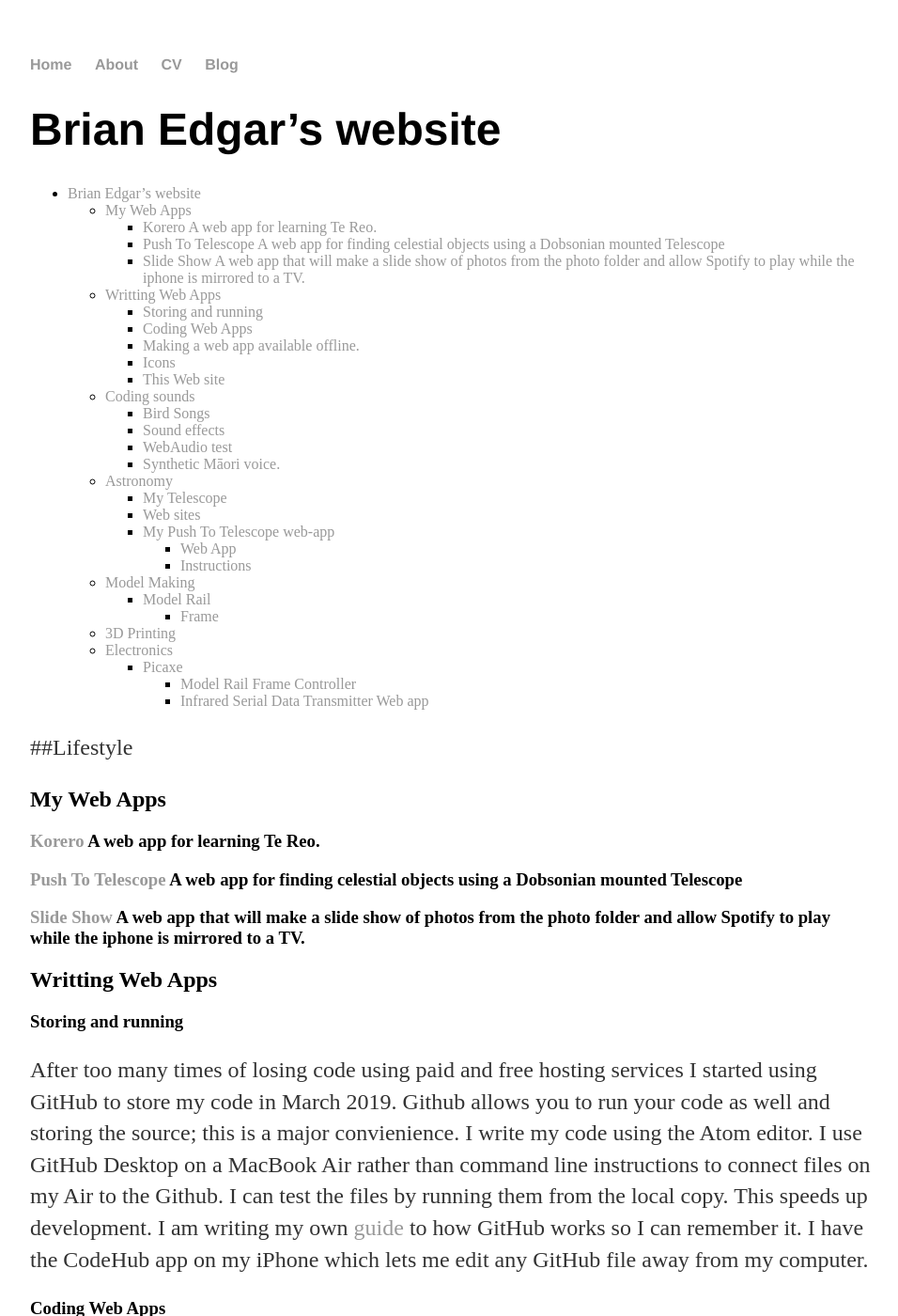
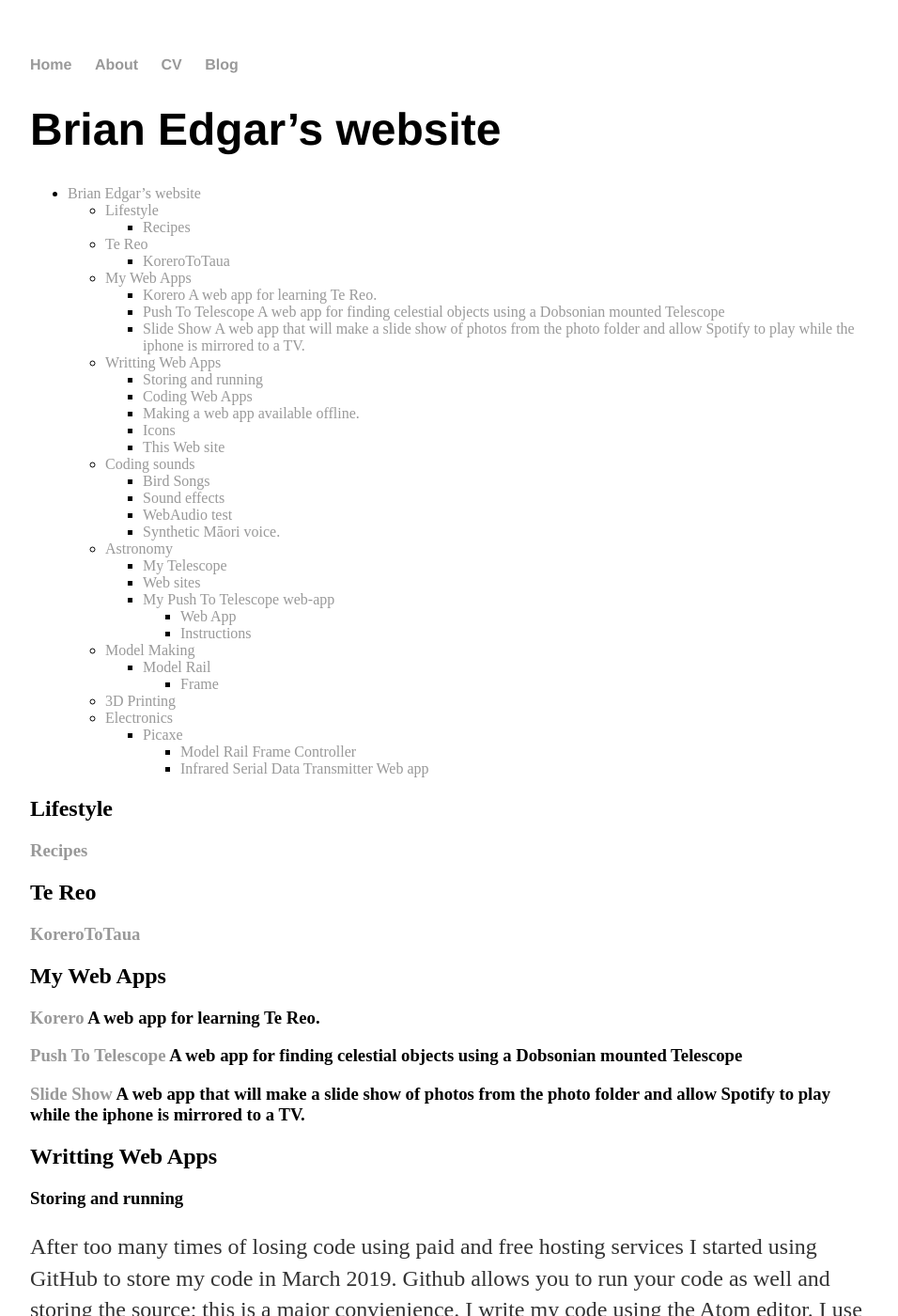
Before and after one commit to bwedgar/bwedgar.github.io, a Jekyll site: the page built from index.md, in a window 1280 px wide and 1400 px high. Shown: the whole window at 94% size, without its empty margins (160-1116 px from the left). Built offline with Jekyll 4.4.1, drawn with Linux system fonts in a browser that asks for light colours.

Commit message:
Update index.md

```diff
--- a/index.md
+++ b/index.md
@@ -6,7 +6,11 @@ layout: default
 - TOC
 {:toc}
 
-##Lifestyle
+## Lifestyle
+### [Recipes](https://docs.google.com/document/d/19nNtaR_xp_MG-b3K9kYW71cirV3_J8QIyWHMLrbvAm4/edit)
+
+## Te Reo
+### [KoreroToTaua](https://docs.google.com/document/d/1AZff5jEIcWi7IFc-HJU9gFHTOuygI-vG5p-KelxZLw8/edit)
 
 ## My Web Apps
 ### [Korero](https://bwedgar.github.io/korero) A web app for learning Te Reo.
```
